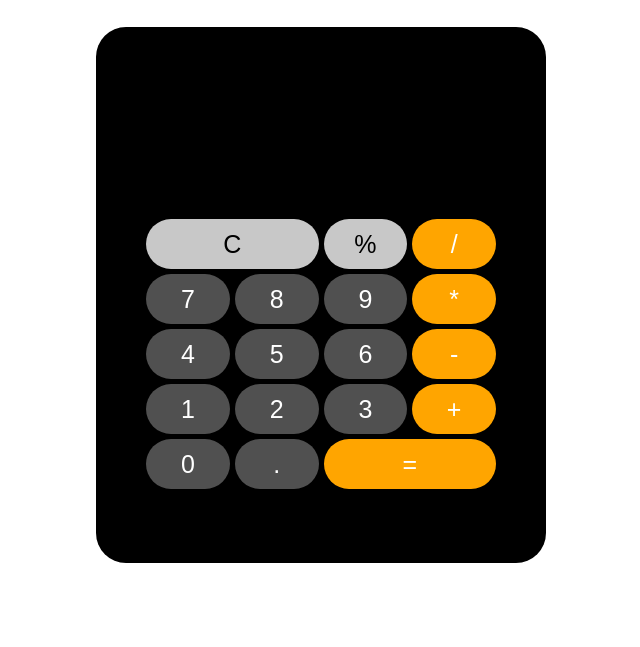
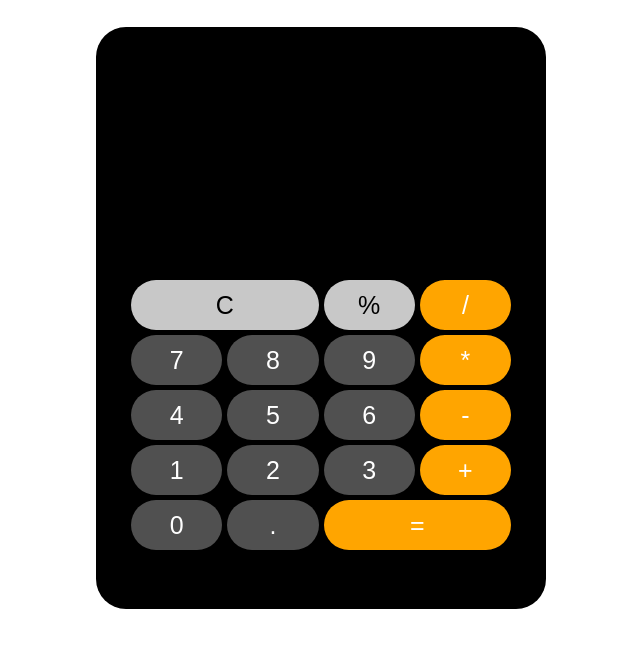
Before and after one commit to canoua/calculator, a website built with Vite: page index.html in a window 1280 px wide. Shown: the part 51-698 px from the top of the page, without its empty margins (319-959 px from the left). Built offline with nearby package versions, Linux system fonts and the light colour scheme.

Commit message:
height header fixed

```diff
--- a/src/js/components/content/calcMain.js
+++ b/src/js/components/content/calcMain.js
@@ -18,7 +18,7 @@ export default function calcMain() {
       <input type="button" class="btn btn_operator math-action" value="+" />
       <input type="button" class="btn btn_number" id="btn_0" value="0" />
       <input type="button" class="btn btn_dot" value="." />
-      <input type="button"  class="btn btn_operator equal" id="btn_equal" value="=">
+      <input type="button" class="btn btn_operator equal" id="btn_equal" value="=">
     </div>
   `
 }
--- a/src/styles/components/calc.scss
+++ b/src/styles/components/calc.scss
@@ -1,8 +1,7 @@
 .calc{
   width: 450px;
-  height: 70%;
   background-color: #000;
-  padding: 50px;
+  padding: 35px;
   border-radius: 30px;
   display: grid;
   @media(max-width: 575px) {
@@ -27,6 +26,7 @@
   }
   &__header{
     width: 100%;
+    height: 50px;
     margin-bottom: 50px;
     display: flex;
     justify-content: space-between;
@@ -35,14 +35,13 @@
     }
     &__input{
       width: 100%;
-      height: 100%;
+      // height: 100%;
       margin-right: 20px;
       background: transparent;
       color:#fff;
       font-size: 40px;
       line-height: 120%;
       border: none;
-      transition: all .3s;
       text-align: left;
     }
   }
@@ -50,8 +49,9 @@
 
 .output{
   color: #fff;
+  // height: 70px;
+  height: 70px;
   font-size: 30px;
   opacity: 0.5;
-  transition: all .3s;
   text-align: left;
 }
--- a/src/styles/defaults.scss
+++ b/src/styles/defaults.scss
@@ -6,6 +6,7 @@
 
 body{
   font-family: 'Titillium Web', sans-serif;
+  padding-bottom: 30px;
 }
 
 button{
```
Also changed, not shown: readme.MD.
